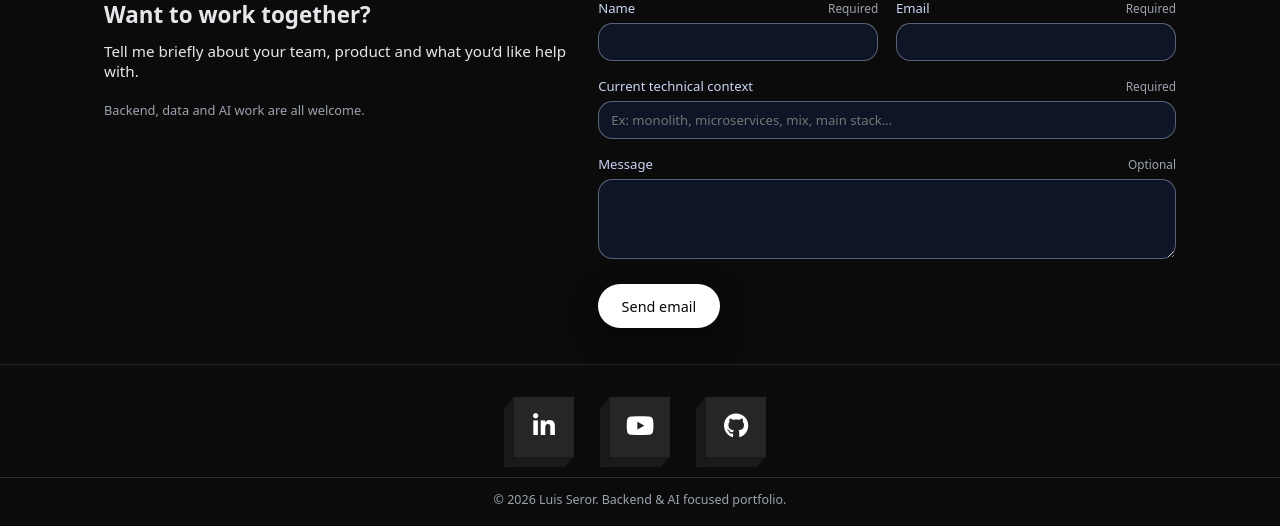
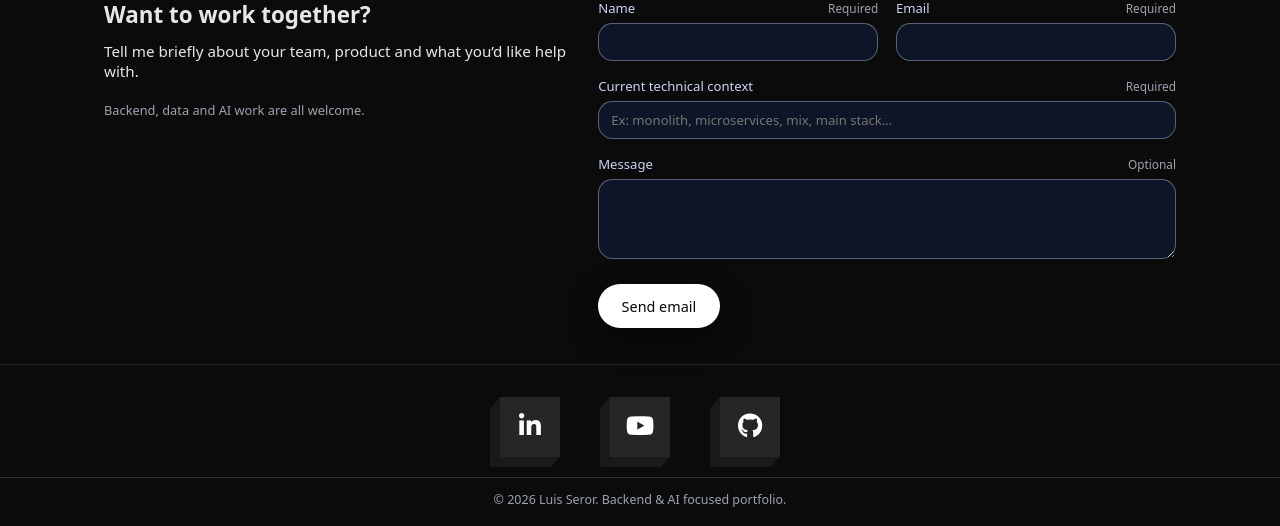
Before and after one commit to LuisOctavioGSeror/portifolio, a Flask app: page /about in a window 1280 px wide. Shown: the part 866-1392 px from the top of the page. Run offline with Flask 3, Linux system fonts and the light colour scheme.

Commit message:
editin footer icons

```diff
--- a/app/static/css/footericons.css
+++ b/app/static/css/footericons.css
@@ -25,7 +25,7 @@
   list-style: none;
   width: 60px;
   height: 60px;
-  margin: 0 18px;
+  margin: 0 25px;
 }
 
 .footer-isometric-icons li a {
```
